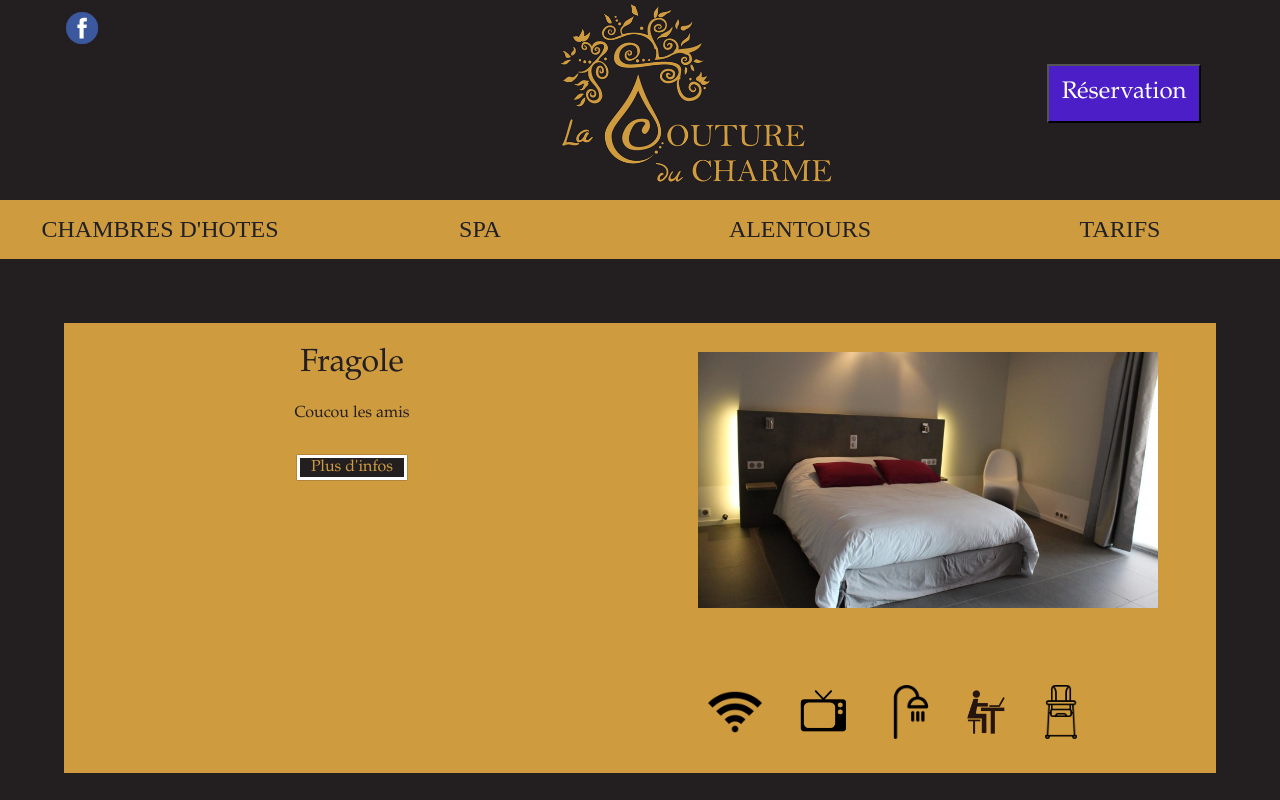
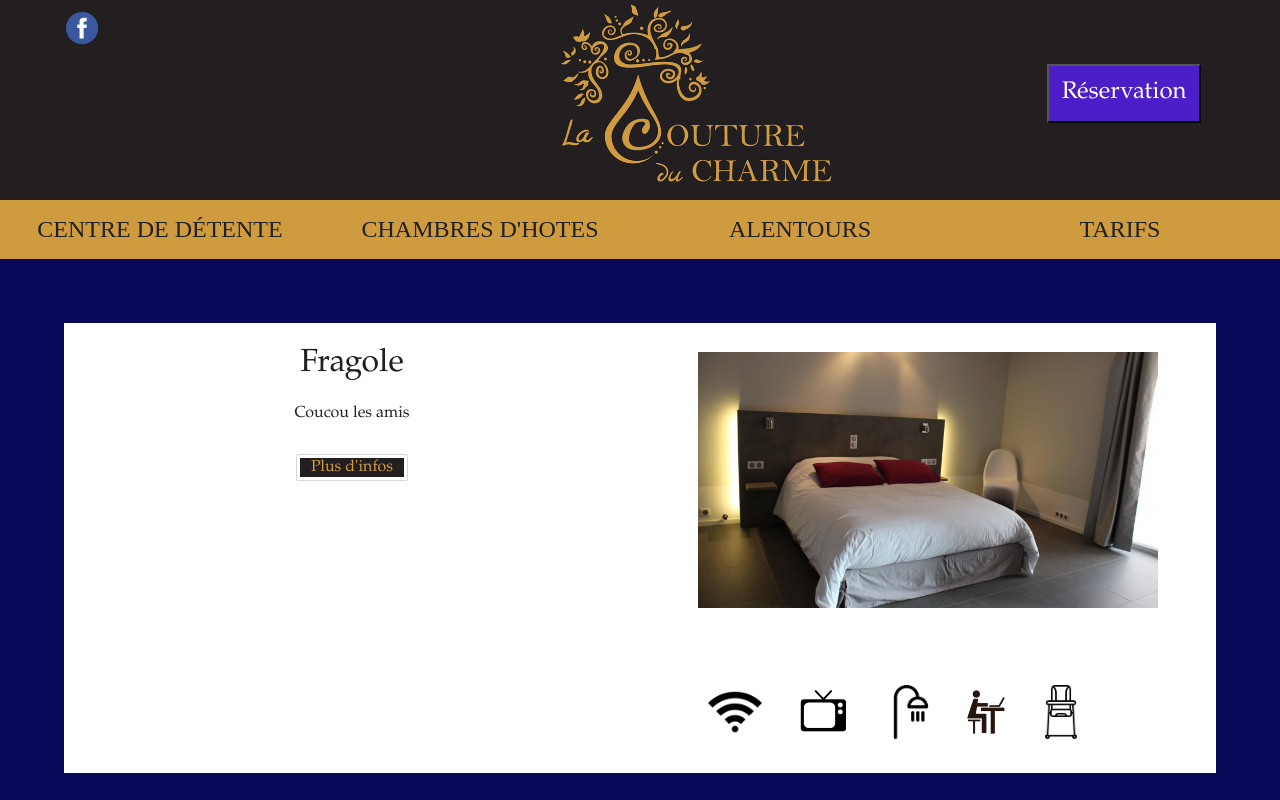
Before and after one commit to Erwatt/LaCoutureDuCharme, a React (Create React App) app in the folder couture-du-charme/: page /Rooms in a window 1280 px wide. Shown: the top 800 px of the page. Built offline with nearby package versions, Linux system fonts and the light colour scheme.

Commit message:
Modif Header + Test background Room

```diff
--- a/couture-du-charme/src/CSS/Room.css
+++ b/couture-du-charme/src/CSS/Room.css
@@ -3,7 +3,7 @@
     flex-direction: column;
     max-height: 100%;
     text-align: center;
-    background-color: rgb(35, 31, 32);;
+    background-color: rgb(8, 8, 88);
 }
 
 
@@ -12,7 +12,7 @@
     flex-direction: row;
     max-height: 33%;
     margin: 5%;
-    background-color: rgb(207,155,63);
+    background-color: white;
 }
 
 .element_room{
--- a/couture-du-charme/src/Components/Header.js
+++ b/couture-du-charme/src/Components/Header.js
@@ -40,11 +40,11 @@ function Header(){
                         </div>
                     </div>
                     <div className="down">
+                        <div className="element_down hvr-radial-outa" onClick={handleNothing}>
+                            <h1 className="Onglet">CENTRE DE DÉTENTE</h1>
+                        </div>
                         <div className="element_down hvr-radial-outa" onClick={handleRooms}>
                             <h1 className="Onglet">CHAMBRES D'HOTES</h1>
-                        </div>
-                        <div className="element_down hvr-radial-outa" onClick={handleNothing}>
-                            <h1 className="Onglet">SPA</h1>
                         </div>
                         <div className="element_down hvr-radial-outa" onClick={handleNothing}>
                             <h1 className="Onglet">ALENTOURS</h1>
```
